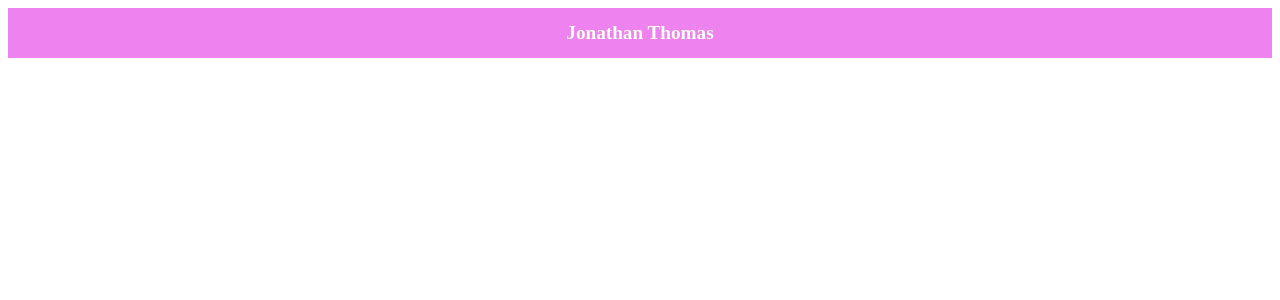
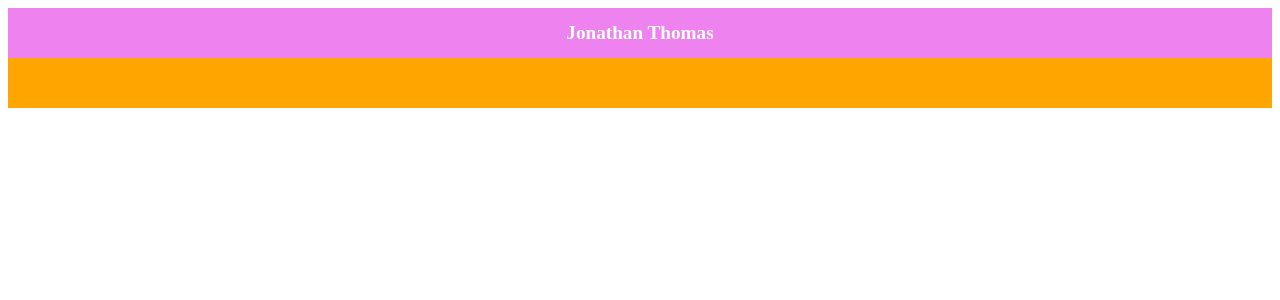
Before and after one commit to Jonathan-Cohen-00/thomasgjonathantp1, an Angular app: page / in a window 1280 px wide. Shown: the top 300 px of the page. Built offline with nearby package versions, Linux system fonts and the light colour scheme.

Commit message:
Ajout de commentaires + demande 3

```diff
--- a/src/app/app.html
+++ b/src/app/app.html
@@ -1 +1,5 @@
+<!-- Header en haut de la page -->
 <app-header />
+
+<!-- Footer en bas de la page -->
+<app-footer />
--- a/src/app/app.ts
+++ b/src/app/app.ts
@@ -1,9 +1,11 @@
 import { Component, signal } from '@angular/core';
 import { Header } from './header/header';
+import { Footer } from './footer/footer';
 
+// Composant racine : assemble le header et le footer de la page
 @Component({
   selector: 'app-root',
-  imports: [Header],
+  imports: [Header, Footer],
   templateUrl: './app.html',
   styleUrl: './app.scss'
 })
--- a/src/app/footer/footer.html
+++ b/src/app/footer/footer.html
@@ -1 +1,3 @@
-<p>footer works!</p>
+<!-- Footer de la page -->
+<footer class="footer">
+</footer>
--- a/src/app/footer/footer.scss
+++ b/src/app/footer/footer.scss
@@ -0,0 +1,5 @@
+// Style du footer : couleur orange et hauteur de 50px, comme demandé dans la consigne
+.footer {
+  height: 50px;
+  background-color: orange;
+}
--- a/src/app/footer/footer.ts
+++ b/src/app/footer/footer.ts
@@ -1,5 +1,6 @@
 import { Component } from '@angular/core';
 
+// Composant Footer : affiche le pied de page orange en bas de l'application
 @Component({
   selector: 'app-footer',
   imports: [],
--- a/src/app/header/header.scss
+++ b/src/app/header/header.scss
@@ -1,3 +1,4 @@
+// Style du header : couleur violette, hauteur 50px, texte blanc centré
 .header{
   height: 50px;
   background-color: violet;
@@ -8,6 +9,7 @@
   justify-content: center;
 }
 
+// Retire la marge par défaut du h1 pour bien centrer le texte dans les 50px
 .header h1 {
   margin: 0;
   font-size: 1.2rem;
```
